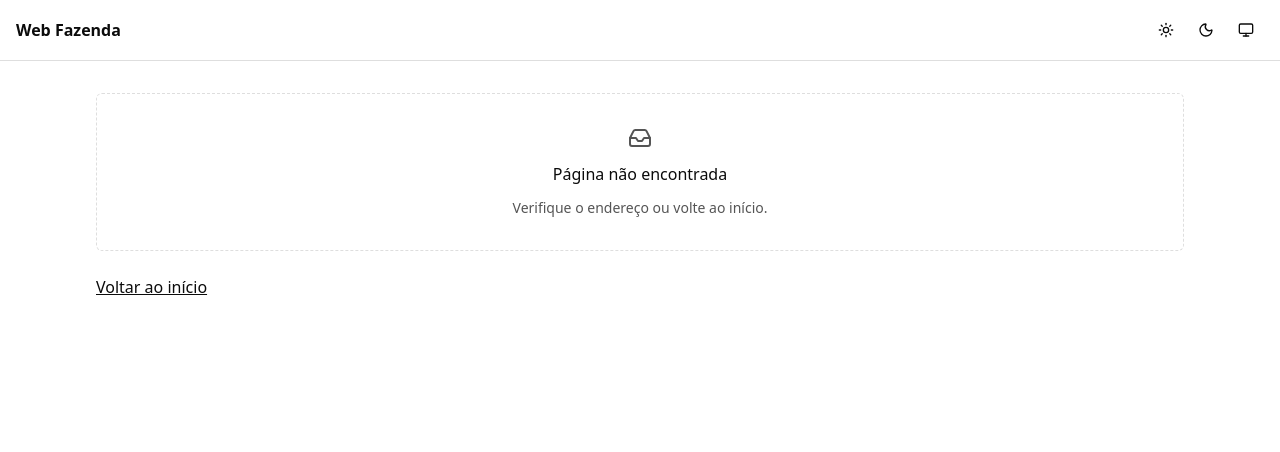
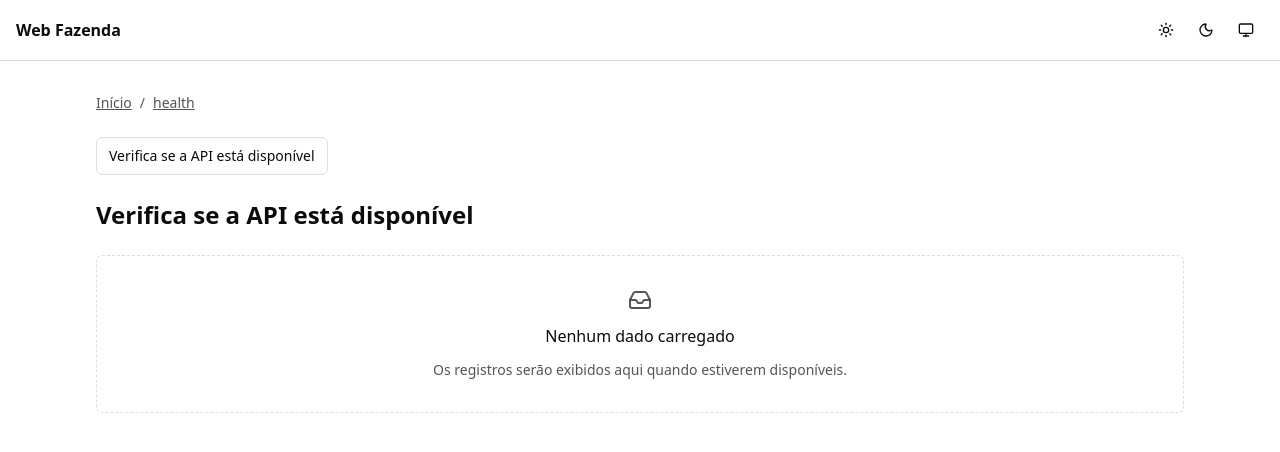
Before and after one commit to marco-pcg/Web-Fazenda, a Next.js app in the folder frontend/: page /saude in a window 1280 px wide. Before the commit this address had no page. Shown: the top 452 px of the page. Built offline with nearby package versions, Linux system fonts and the light colour scheme.

Commit message:
feat(frontend): scaffold saude endpoint pages and components

```diff
--- /dev/null
+++ b/frontend/app/(workspace)/saude/layout.tsx
@@ -0,0 +1,27 @@
+import type { Metadata } from "next";
+import type { ReactNode } from "react";
+import Link from "next/link";
+import { ResourceNavigation } from "@/components/resources/resource-navigation";
+import { resource } from "@/features/saude/definition";
+
+export const metadata: Metadata = { title: "health" };
+export default function ResourceLayout({ children }: { children: ReactNode }) {
+  return (
+    <div className="space-y-6">
+      <nav
+        aria-label="Localização"
+        className="flex flex-wrap gap-2 text-sm text-muted-foreground"
+      >
+        <Link href="/" className="underline">
+          Início
+        </Link>
+        <span aria-hidden="true">/</span>
+        <Link href="/saude" className="underline">
+          {resource.title}
+        </Link>
+      </nav>
+      <ResourceNavigation resource={resource} />
+      {children}
+    </div>
+  );
+}
--- /dev/null
+++ b/frontend/app/(workspace)/saude/page.tsx
@@ -0,0 +1,5 @@
+import { ResourceScreen } from "@/features/saude/components/resource-screen";
+
+export default function Page() {
+  return <ResourceScreen endpointId="getHello" />;
+}
--- /dev/null
+++ b/frontend/features/saude/components/resource-screen.tsx
@@ -0,0 +1,9 @@
+import { EndpointScreen } from "@/components/resources/endpoint-screen";
+import { resource } from "../definition";
+
+type Props = { endpointId: "getHello"; params?: Record<string, string> };
+export function ResourceScreen({ endpointId, params }: Props) {
+  const endpoint = resource.endpoints.find((item) => item.id === endpointId);
+  if (!endpoint) throw new Error("Unknown endpoint for saude.");
+  return <EndpointScreen endpoint={endpoint} params={params} />;
+}
--- /dev/null
+++ b/frontend/features/saude/definition.ts
@@ -0,0 +1,21 @@
+import type { ResourceDefinition } from "@/lib/contracts";
+
+export const resource = {
+  key: "saude",
+  title: "health",
+  endpoints: [
+    {
+      id: "getHello",
+      method: "GET",
+      path: "/",
+      route: "/saude",
+      title: "Verifica se a API está disponível",
+      permission: null,
+      authenticated: false,
+      body: [],
+      query: [],
+      params: [],
+      source: "backend/src/app.controller.ts",
+    },
+  ],
+} satisfies ResourceDefinition;
```
Also changed, not shown: 1 other file (tests, documents, lock files or other folders).
